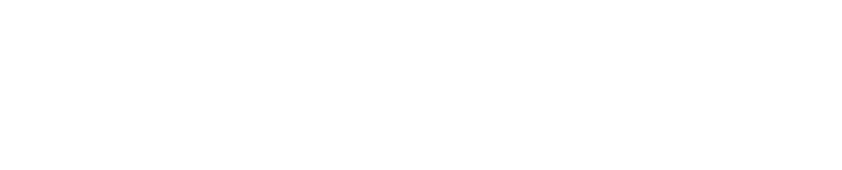
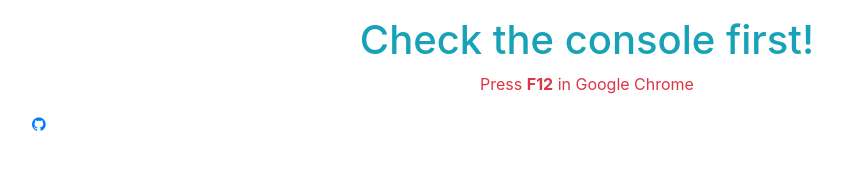
Before and after one commit to jerzka/JavaScript-Practices, a plain HTML site: page index.html in a window 1280 px wide. Shown: the whole page, without its empty margins (53-895 px from the left). Drawn offline with nearby package versions, Linux system fonts and the light colour scheme.

Commit message:
upgrade index.html file

```diff
--- a/index.html
+++ b/index.html
@@ -5,9 +5,15 @@
     <meta http-equiv="X-UA-Compatible" content="IE=edge">
     <meta name="viewport" content="width=device-width, initial-scale=1.0">
     <title>Katarzyna - practise 3 - JavaScript Basics</title>
+    <link rel="stylesheet" href="https://cdn.jsdelivr.net/npm/bootstrap@4.3.1/dist/css/bootstrap.min.css" integrity="sha384-ggOyR0iXCbMQv3Xipma34MD+dH/1fQ784/j6cY/iJTQUOhcWr7x9JvoRxT2MZw1T" crossorigin="anonymous">
+    <link rel="stylesheet" href="https://cdnjs.cloudflare.com/ajax/libs/font-awesome/4.7.0/css/font-awesome.min.css">
     <script src="app.js"></script>
 </head>
 <body>
-
+    <div class="container py-3 mx-auto">
+        <h1 class="text-center text-info">Check the console first!</h1>
+        <p class="text-center text-danger">Press <span class="font-weight-bold">F12</span> in Google Chrome</p>
+        <a href="https://github.com/jerzka/JavaScript-Practises.git" class="fa fa-github" ></a>
+    </div>
 </body>
 </html>
```
